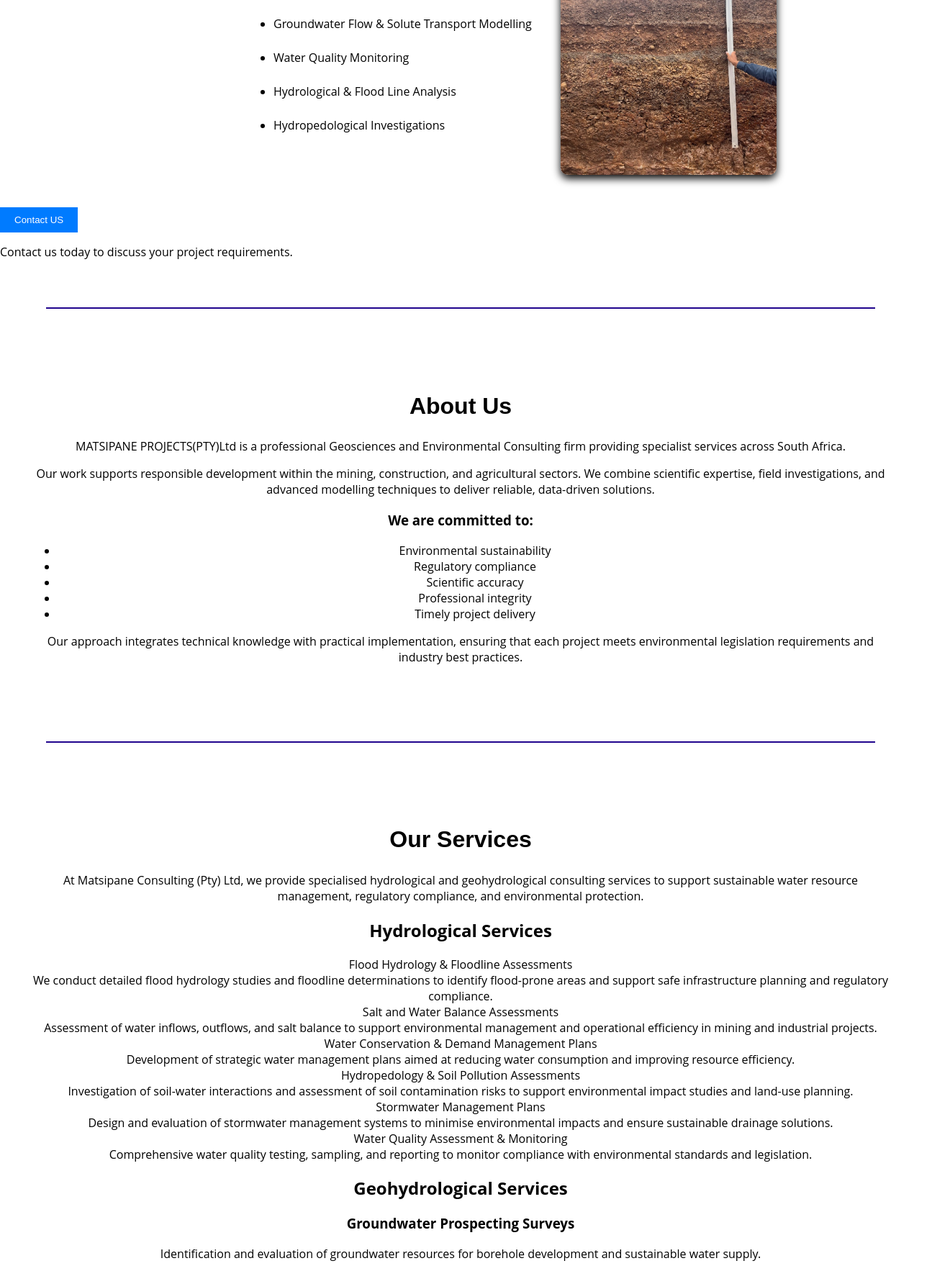
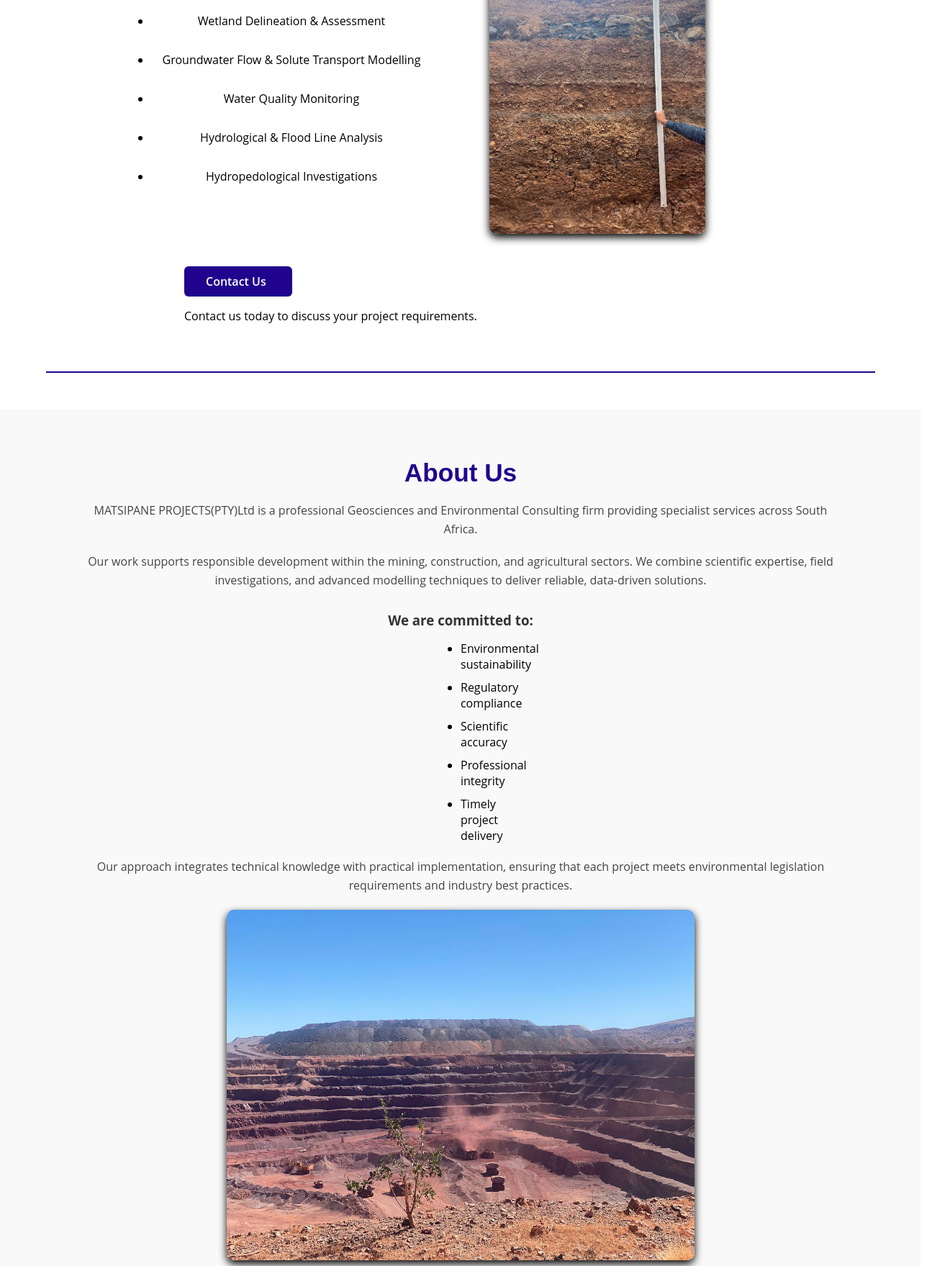
Before and after one commit to SonopoKhiba/MATSIPANE-PROJECTS-PTY-Ltd.github.io, a plain HTML site: page index.html in a window 1280 px wide. Shown: the part 875-2634 px from the top of the page at 72% size, 1320 px wide, since content can reach past the window. Drawn offline with Linux system fonts and the light colour scheme.

Commit message:
workin on the About section

```diff
--- a/index.html
+++ b/index.html
@@ -22,10 +22,10 @@
 
             <!-- Navigation Links -->
             <div class="nav-links" id="navLinks">
-                <a href="index.html" class="home">Home</a>
-                <a href="about_page/about.html" class="about">About</a>
-                <a href="services_page/services.html" class="services">Services</a>
-                <a href="contact_us/contact.html" class="contact">Contact</a>
+                <a href="#hero" class="home">Home</a>
+                <a href="#about" class="about">About</a>
+                <a href="#services" class="services">Services</a>
+                <a href="#contact" class="contact">Contact</a>
             </div>
 
         </nav>
@@ -33,7 +33,7 @@
 
     <main class="container">
     <!-- Home Section -->
-    <section class="hero">
+    <section id="hero" class="hero">
 
 
         <h1>Professional Geoscience & Environmental Consulting Services</h1>
@@ -74,16 +74,21 @@
         </div>
     </section>
 
-    <button>Contact US</button>
-    <P>Contact us today to discuss your project requirements.</P>
+    <a href="#contact" class="contact-btn">Contact Us</a>
+    <P class="contact-text">Contact us today to discuss your project requirements.</P>
 
     <hr>
 
     <!-- About Us Section -->
 
-    <section id="about">
+    <section id="about" class="about-section">
+        <div class="about-container">
+
+            <div class="about-text">
                 <h1>About Us</h1>
-        <p>MATSIPANE PROJECTS(PTY)Ltd is a professional Geosciences and Environmental Consulting firm providing specialist services
+
+                <p>MATSIPANE PROJECTS(PTY)Ltd is a professional Geosciences and Environmental Consulting firm providing specialist
+                    services
                     across South Africa.
                 </p>
 
@@ -105,6 +110,13 @@
                     Our approach integrates technical knowledge with practical implementation, ensuring that each project meets
                     environmental legislation requirements and industry best practices.
                 </p>
+            </div>
+
+            <div class="about-image">
+                <img src="assets/images/WhatsApp Image 2026-02-11 at 09.54.06 (2).jpeg" alt="Environmental field investigation">
+            </div>
+        </div>
+
     </section>
 
     <hr>
--- a/style.css
+++ b/style.css
@@ -1,3 +1,7 @@
+* {
+    box-sizing: border-box;
+}
+
 body {
     font-family: 'Open Sans', sans-serif;
     margin: 0;
@@ -5,7 +9,7 @@
 
 header {
     width: 100%;
-    height: 140px;
+    height: 120px;
     background-color: #ffffff;
     box-shadow: 0 50px 50px rgba(23, 22, 22, 0.1);
     display: flex;
@@ -13,13 +17,14 @@
     justify-content: flex-end;
     align-items: center;
     padding: 15px;
+    position: fixed;
     top: 0;
-    position: fixed;
     z-index: 1000;
 }
 
 .logo {
-    width: 340px;
+    width: 250px;
+    max-width: 100%;
     height: auto;
     position: absolute;
     top: 0px;
@@ -43,13 +48,13 @@
 }
 
 main {
-    padding-top: 160px;
+    padding-top: 120px;
     display: flex;
     flex-direction: column;
-    align-items: flex-start;
 }
 
 .hero {
+    min-height: 80vh;
     background: url('assets/images/fotoauge-bachalpsee-4336340_1280.jpg') no-repeat center center/cover;
     color: rgb(255, 255, 255);
     padding: 100px 20px;
@@ -63,53 +68,71 @@
 }
 
 .intro {
+    margin: 0 auto;
+    max-width: 1000px;
+    padding: 1em;
+    border-radius: 20px;
     background: rgba(43, 143, 70, 0.341);
-    margin: 0px 180px;
-    padding: 1em;
     backdrop-filter: blur(5px) saturate(150%);
-    border-radius: 20px;
 }
 
 .service-highlights {
     display: flex;
+    flex-wrap: wrap;
     justify-content: space-between;
-    align-items: center;
-    text-align: left;
     gap: 40px;
 }
 
-.text-content {
-    flex: 1;
+.text-content, .image-content {
+    flex: 1 1 400px;
+    padding: 0 20px;
 }
 
-.imgae-content {
-    flex: 1;
+.text-content h2,
+.text-content ul {
+    padding-left: 150px;
+    margin-bottom: 1rem;
+}
+
+.text-content li {
+    margin-bottom: 2rem;
 }
 
 .text-content h2 {
     margin-bottom: 40px;
     text-decoration: underline;
-    position: relative;
-    left: 300px;
-}
-
-.text-content li {
-    margin-bottom: 25px;
-    position: relative;
-    left: 300px;
 }
 
 .image-content img {
-    width: 100%;
-    max-width: 700px;
-    height: 400px;
+    width: 300px;
+    max-width: 100%;
+    height: auto;
     box-shadow: 0 5px 12px rgba(0, 0, 0, 1.0);
     border-radius: 10px;
-    position: relative;
-    left: 300px;
+    margin-right: 250px;
 }
 
+.contact-btn {
+    width: 150px;
+    padding: 10px 30px;
+    margin-left: 20%;
+    background: #20048d;
+    /* use your brand color */
+    color: white;
+    text-decoration: none;
+    border-radius: 6px;
+    font-weight: 600;
+    transition: all 0.2s ease;
+}
 
+.contact-btn:hover {
+    background: #14025f;
+    transform: translateY(-2px);
+}
+
+.contact-text {
+    margin-left: 20%;
+}
 
 hr {
     border: none;
@@ -119,7 +142,63 @@
     margin: 50px auto;
 }
 
+.about-section {
+    padding: 40px 20px;
+    background-color: #f9f9f9;
+}
 
+.action-container {
+    max-width: 1200px;
+    margin: 0 auto;
+    display: flex;
+    gap: 50px;
+    align-items: center;
+    justify-content: space-between;
+}
+
+.about-text {
+    flex: 1;
+}
+
+.about-text h1 {
+    font-size: 2.2rem;
+    margin-bottom: 20px;
+    color: #20048d;
+}
+
+.about-text h3 {
+    margin-top: 30px;
+    margin-bottom: 15px;
+    color: #333;
+}
+
+.about-text p {
+    padding: 0 100px;
+    margin-bottom: 20px;
+    line-height: 1.6;
+    color: #444;
+}
+
+.about-text ul {
+    margin-bottom: 20px;
+    padding: 0px 620px 0px 620px;
+}
+
+.about-text li {
+    margin-bottom: 10px;
+}
+
+.about-image {
+    flex: 1;
+}
+
+.about-image img {
+    width: 100%;
+    max-width: 650px;
+    height: auto;
+    border-radius: 10px;
+    box-shadow: 0 5px 12px rgba(0, 0, 0, 1.0);
+}
 
 @media (max-width: 845px)  {
     header {
@@ -198,31 +277,29 @@
     }
 
     .service-highlights {
-        justify-content: space-between;
+        flex-direction: column;
         align-items: center;
-        text-align: left;
     }
 
-    .text-content h2,
-    .text-content li {
-        left: 0;
+    .text-content, .image-content {
+        padding-left: 0;
     }
 
     .image-content img {
         position: static;
-        left: 0;
-        right: 0;
-        max-width: 100%;
-        height: 400px;
-        box-shadow: 0 5px 12px rgba(0, 0, 0, 1.0);
-        border-radius: 10px;
+        margin: 0px auto;
+    }
+
+    .about-container {
+        flex-direction: column;
+        text-align: center;
+    }
+
+    .about-text ul {
+        margin-bottom: 20px;
+        padding: 0px 150px 0px 150px;
     }
 }
-
-@media (max-width: 485px) {
-
-}
-
 
 section {
     padding: 40px;
```
Lines whose indentation alone changed are shown as unchanged.
